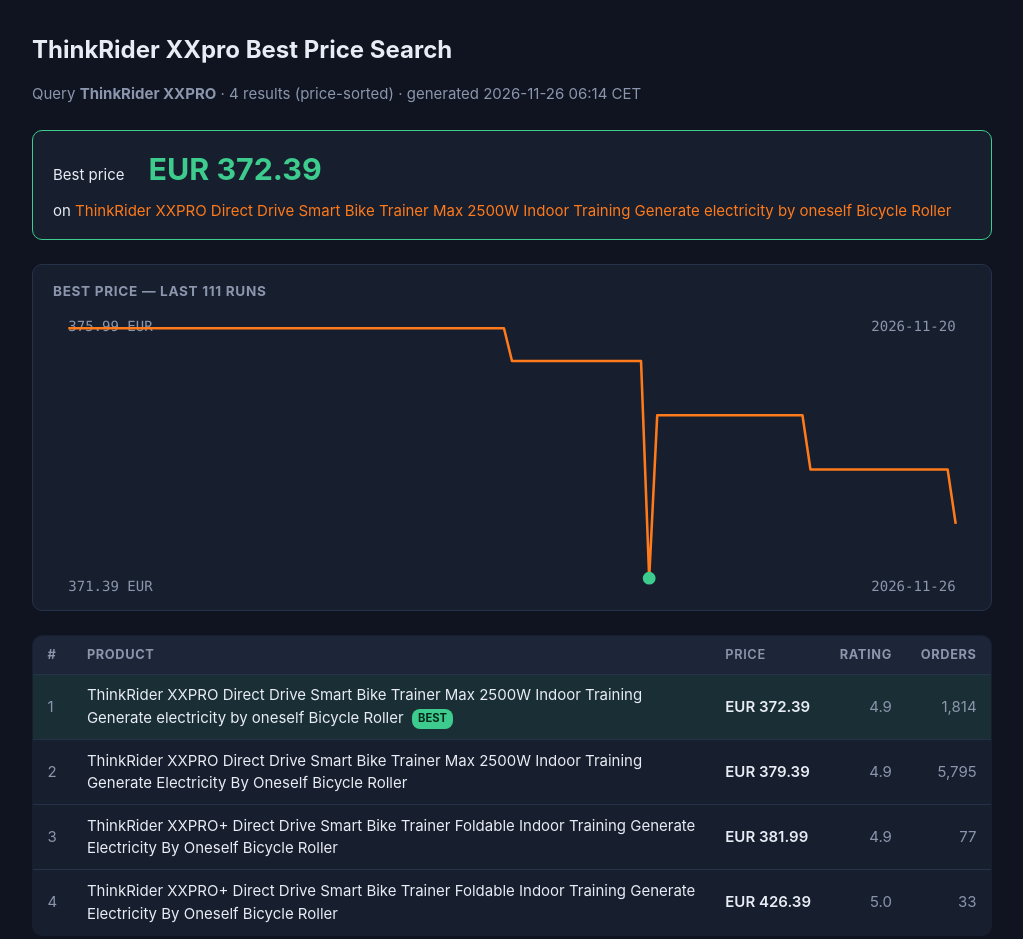
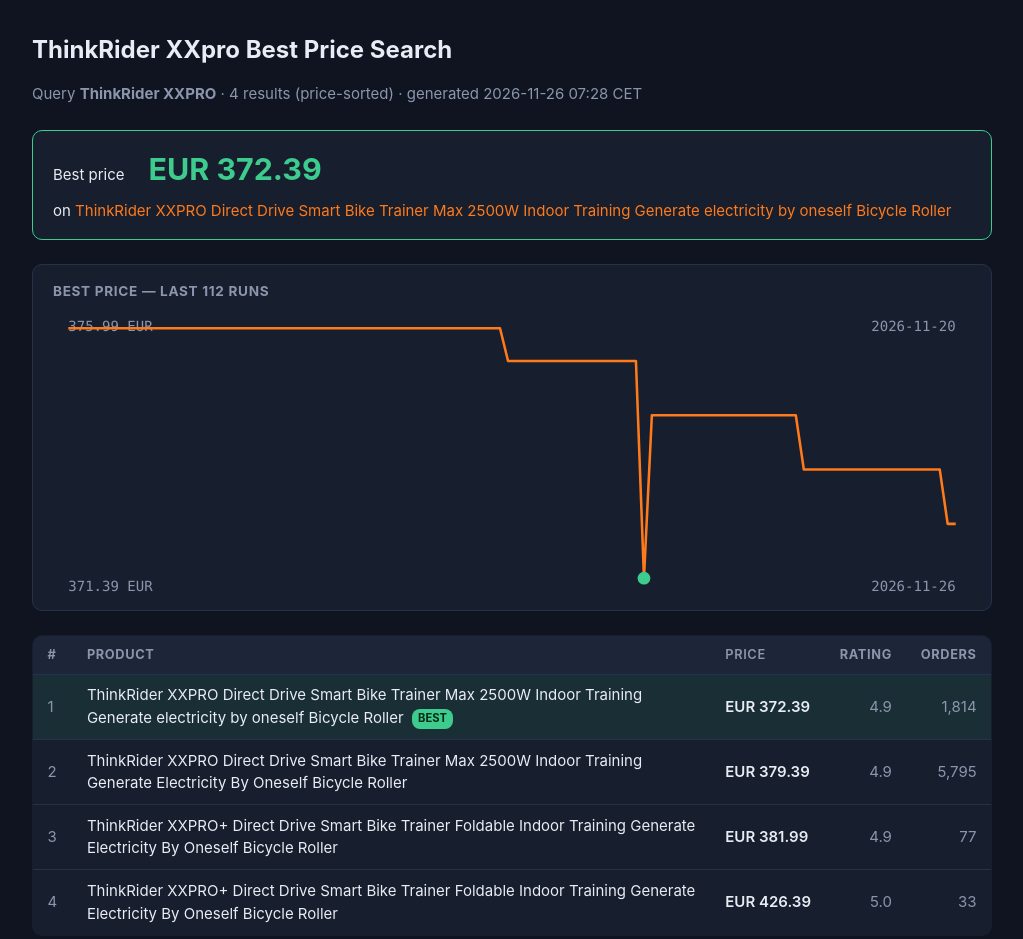
Before and after one commit to lauchsterV6tt/ThinkRiderPriceFetch, a plain HTML site: page index.html in a window 1280 px wide. Shown: the whole page, without its empty margins (128-1151 px from the left). Drawn offline with Linux system fonts and the light colour scheme.

Commit message:
Update results 2026-11-26T06:28Z

```diff
--- a/index.html
+++ b/index.html
@@ -59,21 +59,21 @@
 <div class="wrap">
   <h1>ThinkRider XXpro Best Price Search</h1>
   <p class="meta">Query <strong>ThinkRider XXPRO</strong> &middot; 4 results
-     (price-sorted) &middot; generated 2026-11-26 06:14 CET</p>
+     (price-sorted) &middot; generated 2026-11-26 07:28 CET</p>
   <div class="best">
     <span>Best price</span>
     <span class="price">EUR 372.39</span>
     <span>on <a href="https://www.aliexpress.com/item/1005008159422892.html" target="_blank" rel="noopener">ThinkRider XXPRO Direct Drive  Smart Bike Trainer Max 2500W Indoor Training Generate electricity by oneself Bicycle Roller</a></span>
   </div>
   <div class="history">
-<h2>Best price — last 111 runs</h2>
+<h2>Best price — last 112 runs</h2>
 <svg viewBox="0 0 720 220" preserveAspectRatio="xMidYMid meet" role="img" aria-label="Best price history">
 <text x="12" y="14" class="tick">375.99 EUR</text>
 <text x="12" y="218" class="tick">371.39 EUR</text>
 <text x="708" y="14" text-anchor="end" class="tick">2026-11-20</text>
 <text x="708" y="218" text-anchor="end" class="tick">2026-11-26</text>
-<polyline points="12.0,12.0 18.3,12.0 24.7,12.0 31.0,12.0 37.3,12.0 43.6,12.0 50.0,12.0 56.3,12.0 62.6,12.0 68.9,12.0 75.3,12.0 81.6,12.0 87.9,12.0 94.3,12.0 100.6,12.0 106.9,12.0 113.2,12.0 119.6,12.0 125.9,12.0 132.2,12.0 138.5,12.0 144.9,12.0 151.2,12.0 157.5,12.0 163.9,12.0 170.2,12.0 176.5,12.0 182.8,12.0 189.2,12.0 195.5,12.0 201.8,12.0 208.1,12.0 214.5,12.0 220.8,12.0 227.1,12.0 233.5,12.0 239.8,12.0 246.1,12.0 252.4,12.0 258.8,12.0 265.1,12.0 271.4,12.0 277.7,12.0 284.1,12.0 290.4,12.0 296.7,12.0 303.1,12.0 309.4,12.0 315.7,12.0 322.0,12.0 328.4,12.0 334.7,12.0 341.0,12.0 347.3,12.0 353.7,12.0 360.0,37.6 366.3,37.6 372.7,37.6 379.0,37.6 385.3,37.6 391.6,37.6 398.0,37.6 404.3,37.6 410.6,37.6 416.9,37.6 423.3,37.6 429.6,37.6 435.9,37.6 442.3,37.6 448.6,37.6 454.9,37.6 461.2,37.6 467.6,208.0 473.9,80.2 480.2,80.2 486.5,80.2 492.9,80.2 499.2,80.2 505.5,80.2 511.9,80.2 518.2,80.2 524.5,80.2 530.8,80.2 537.2,80.2 543.5,80.2 549.8,80.2 556.1,80.2 562.5,80.2 568.8,80.2 575.1,80.2 581.5,80.2 587.8,80.2 594.1,122.8 600.4,122.8 606.8,122.8 613.1,122.8 619.4,122.8 625.7,122.8 632.1,122.8 638.4,122.8 644.7,122.8 651.1,122.8 657.4,122.8 663.7,122.8 670.0,122.8 676.4,122.8 682.7,122.8 689.0,122.8 695.3,122.8 701.7,122.8 708.0,165.4" fill="none" stroke="var(--accent)" stroke-width="2" stroke-linejoin="round"/>
-<circle cx="467.6" cy="208.0" r="5" fill="var(--good)">
+<polyline points="12.0,12.0 18.3,12.0 24.5,12.0 30.8,12.0 37.1,12.0 43.4,12.0 49.6,12.0 55.9,12.0 62.2,12.0 68.4,12.0 74.7,12.0 81.0,12.0 87.2,12.0 93.5,12.0 99.8,12.0 106.1,12.0 112.3,12.0 118.6,12.0 124.9,12.0 131.1,12.0 137.4,12.0 143.7,12.0 149.9,12.0 156.2,12.0 162.5,12.0 168.8,12.0 175.0,12.0 181.3,12.0 187.6,12.0 193.8,12.0 200.1,12.0 206.4,12.0 212.6,12.0 218.9,12.0 225.2,12.0 231.5,12.0 237.7,12.0 244.0,12.0 250.3,12.0 256.5,12.0 262.8,12.0 269.1,12.0 275.4,12.0 281.6,12.0 287.9,12.0 294.2,12.0 300.4,12.0 306.7,12.0 313.0,12.0 319.2,12.0 325.5,12.0 331.8,12.0 338.1,12.0 344.3,12.0 350.6,12.0 356.9,37.6 363.1,37.6 369.4,37.6 375.7,37.6 381.9,37.6 388.2,37.6 394.5,37.6 400.8,37.6 407.0,37.6 413.3,37.6 419.6,37.6 425.8,37.6 432.1,37.6 438.4,37.6 444.6,37.6 450.9,37.6 457.2,37.6 463.5,208.0 469.7,80.2 476.0,80.2 482.3,80.2 488.5,80.2 494.8,80.2 501.1,80.2 507.4,80.2 513.6,80.2 519.9,80.2 526.2,80.2 532.4,80.2 538.7,80.2 545.0,80.2 551.2,80.2 557.5,80.2 563.8,80.2 570.1,80.2 576.3,80.2 582.6,80.2 588.9,122.8 595.1,122.8 601.4,122.8 607.7,122.8 613.9,122.8 620.2,122.8 626.5,122.8 632.8,122.8 639.0,122.8 645.3,122.8 651.6,122.8 657.8,122.8 664.1,122.8 670.4,122.8 676.6,122.8 682.9,122.8 689.2,122.8 695.5,122.8 701.7,165.4 708.0,165.4" fill="none" stroke="var(--accent)" stroke-width="2" stroke-linejoin="round"/>
+<circle cx="463.5" cy="208.0" r="5" fill="var(--good)">
 <title>371.39 EUR (lowest)</title>
 </circle>
 </svg>
```
Also changed, not shown: results_history.json (+10 -0 lines).
